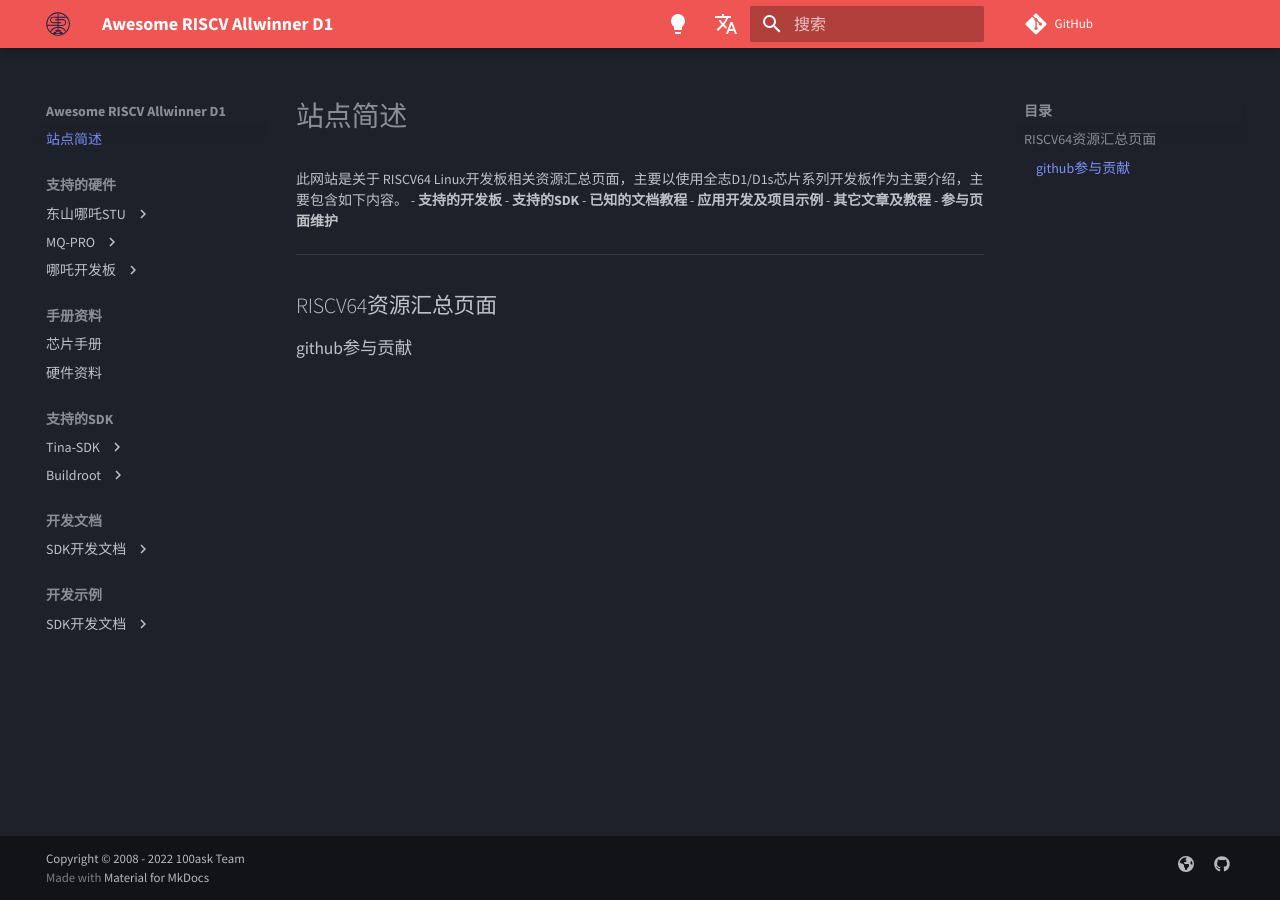
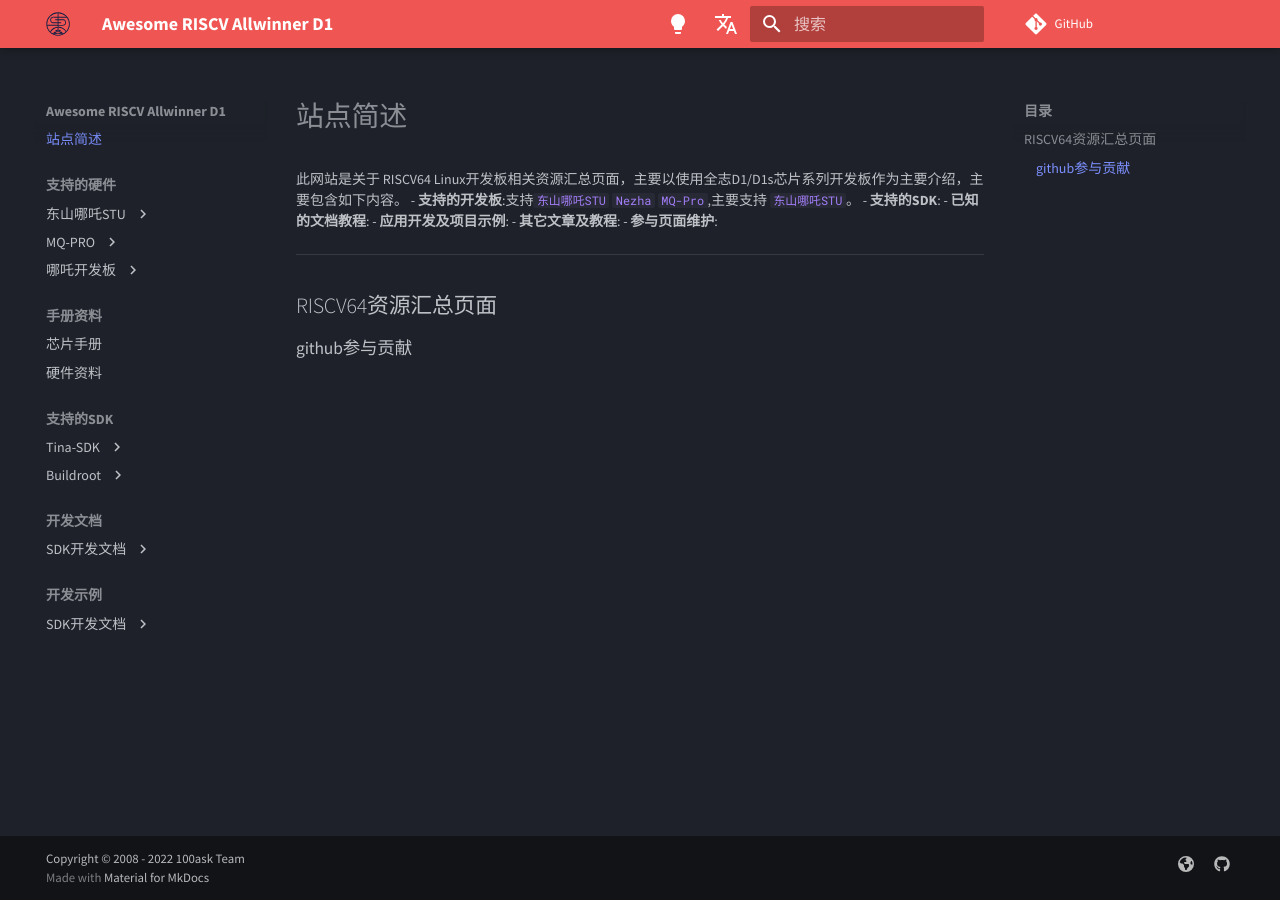
Before and after one commit to DongshanPI/Awesome_RISCV-AllwinnerD1, an MkDocs documentation site: the page built from docs/index.md, in a window 1280 px wide. Built offline with MkDocs 1.6.1 and Material for MkDocs 9.7.7, drawn with Linux system fonts in a browser that asks for light colours; comment, search, counter and statistics services are not loaded.

Commit message:
update page

```diff
--- a/docs/index.md
+++ b/docs/index.md
@@ -5,15 +5,13 @@
 ---
 
 此网站是关于 RISCV64 Linux开发板相关资源汇总页面，主要以使用全志D1/D1s芯片系列开发板作为主要介绍，主要包含如下内容。
-- **支持的开发板**
-- **支持的SDK**
-- **已知的文档教程**
-- **应用开发及项目示例**
-- **其它文章及教程**
-- **参与页面维护**
-
+- **支持的开发板**:支持`东山哪吒STU` `Nezha` `MQ-Pro`,主要支持 `东山哪吒STU`。
+- **支持的SDK**:
+- **已知的文档教程**:
+- **应用开发及项目示例**:
+- **其它文章及教程**:
+- **参与页面维护**:
 ---
-
 ## RISCV64资源汇总页面
 
 ### github参与贡献
--- a/mkdocs.yml
+++ b/mkdocs.yml
@@ -1,5 +1,5 @@
 site_name: 'Awesome RISCV Allwinner D1'
-site_url: 'https://riscv.100ask.net/'
+site_url: 'https://riscv64.dongshanpi.com/'
 repo_url: 'https://github.com/DongshanPI/Awesome_RISCV-AllwinnerD1'
 edit_uri: 'https://github.com/DongshanPI/Awesome_RISCV-AllwinnerD1/tree/master/docs/'
 copyright: 'Copyright &copy; 2008 - 2022 100ask Team'
@@ -22,6 +22,7 @@
     - search.highlight
     - search.share
     - navigation.sections
+#    - navigation.expand
 #    - navigation.tabs
 
   palette:
```
Also changed, not shown: 1 other file.
